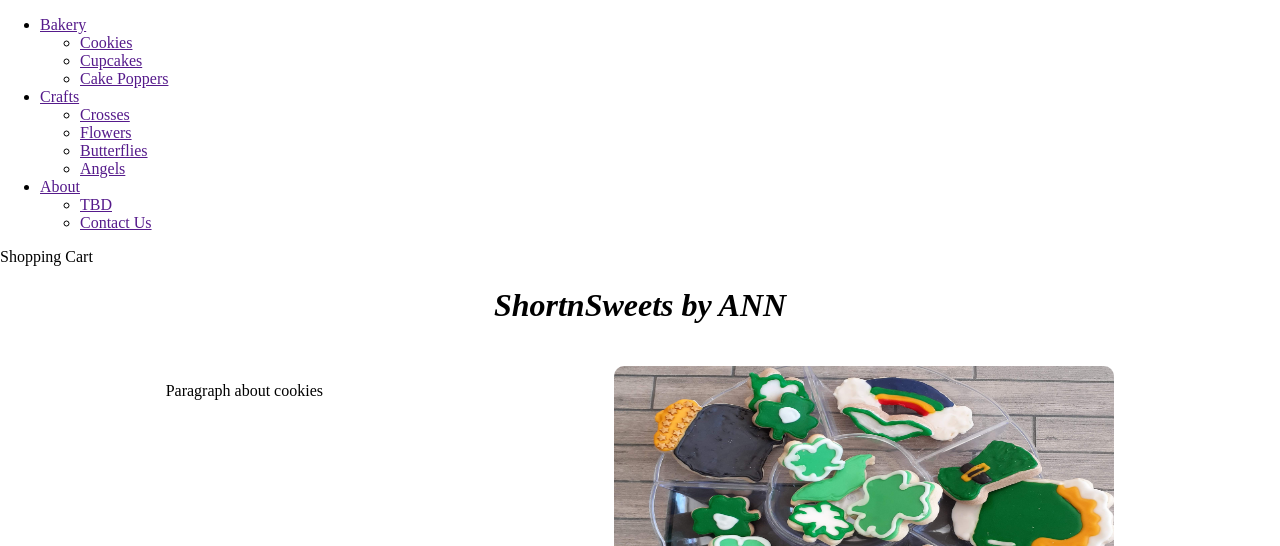
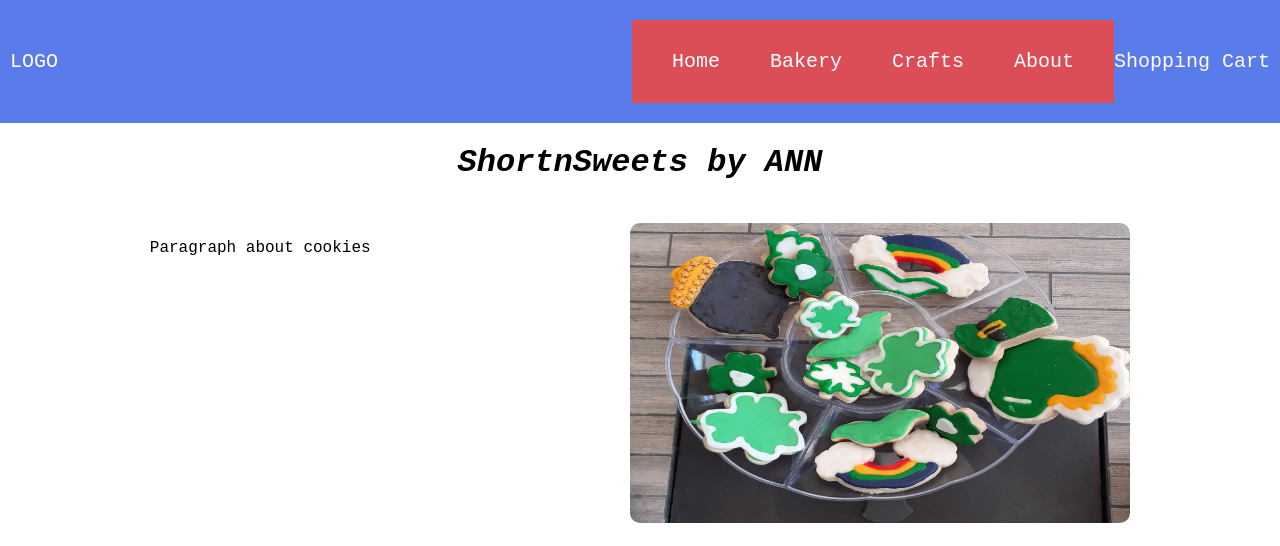
Before and after one commit to Babylegs504/ShortnSweets_byAnn, a plain HTML site: page index.html in a window 1280 px wide. Shown: the top 546 px of the page. Drawn offline with Linux system fonts and the light colour scheme.

Commit message:
Nav bar hover completed

```diff
--- a/index.html
+++ b/index.html
@@ -7,27 +7,31 @@
     </head>
     <body>
         <div class="header">
-            <div class="logo"></div>
-            <nav class="dropdowns">
-                <ul>
-                    <li><a href="">Bakery</a></li>
-                      <ul>
+            <div class="logo">LOGO</div>
+            <nav>
+                <ul class="dropdowns">
+                  <li><a href="">Home</a></li>
+                  <li><a href="">Bakery</a>
+                    <ul class="subdrop">
                       <li><a href="">Cookies</a></li>
                       <li><a href="">Cupcakes</a></li>
                       <li><a href="">Cake Poppers</a></li>
                     </ul>
-                    <li><a href="">Crafts</a></li>
-                      <ul>
+                   </li>
+                  <li><a href="">Crafts</a>
+                    <ul class="subdrop">
                       <li><a href="">Crosses</a></li>
                       <li><a href="">Flowers</a></li>
                       <li><a href="">Butterflies</a></li>
                       <li><a href="">Angels</a></li>
                     </ul>
-                    <li><a href="">About</a></li>
-                      <ul>
+                  </li>
+                  <li><a href="">About</a>
+                    <ul class="subdrop">
                       <li><a href="">TBD</a></li>
                       <li><a href="">Contact Us</a></li>
                     </ul>
+                  </li>
                 </ul>
             </nav>
             <div class="cart"><a>Shopping Cart</a></div>
--- a/style.css
+++ b/style.css
@@ -4,19 +4,70 @@ body {
     flex-direction: column;
     margin: 0px;
     max-width: 100vw;
+    font-family: 'Courier New', Courier, monospace;
 }
 
 .header {
     display: flex;
-    flex-direction: column;
+    flex-direction: row;
+    justify-content: flex-end;
+    align-items: center;
+    font-size: 20px;
+    background-color: hsla(226, 77%, 60%, 0.911);
+    padding: 0 10px;
 }
 
-ul, li, a {
-    text-decoration-style: none;
+.logo {
+    display: flex;
+    flex:1;
+    color: white;
 }
 
 .dropdowns {
+    background-color: hsla(0, 77%, 60%, 0.911);
+    color: white;
+    padding: 10px 15px;
+    cursor: pointer;
     display: flex;
+    flex-direction: row;
+}
+
+ul li {
+    list-style: none;
+    color: white;
+    padding: 10px;
+}
+
+.dropdowns a {
+    display: block;
+    color:white;
+    text-decoration: none;
+    padding: 10px 15px;
+}
+
+.dropdowns .subdrop {
+    display: none;
+    background-color: rgb(199, 48, 48);
+    position: absolute;
+    width: 160px;
+    box-shadow: 2px 2px 5px hsla(0, 0%, 0%, 0.836);
+    text-align: left;
+}
+
+.subdrop {
+    justify-content: center;
+}
+
+li:hover .subdrop {
+    display: block;
+}
+
+li:hover {
+    background-color: rgba(235, 152, 152, 0.856);
+}
+
+.cart {
+    color: white;
 }
 
 h1 {
```
Also changed, not shown: style2.css (added). Lines whose indentation alone changed are shown as unchanged.
